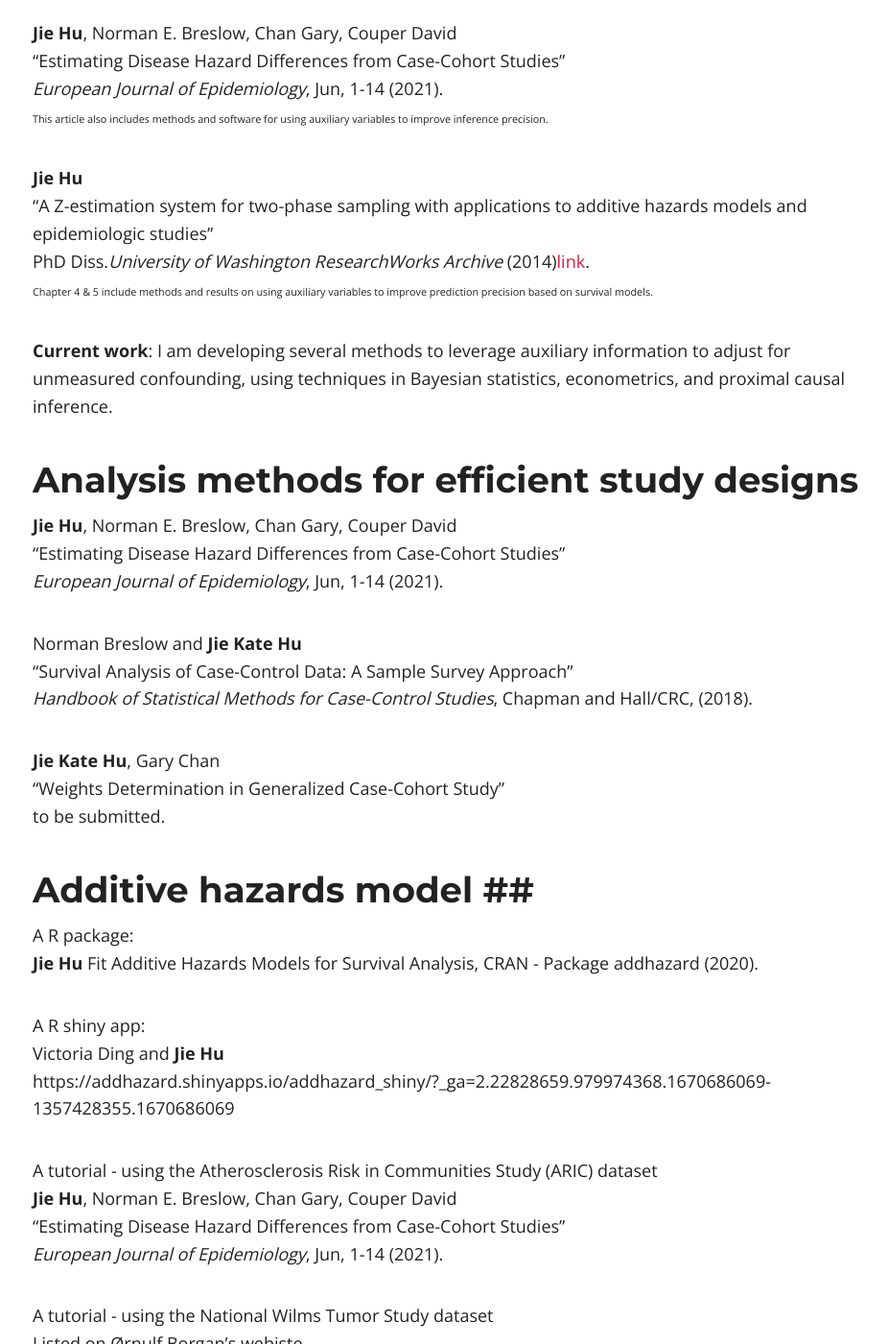
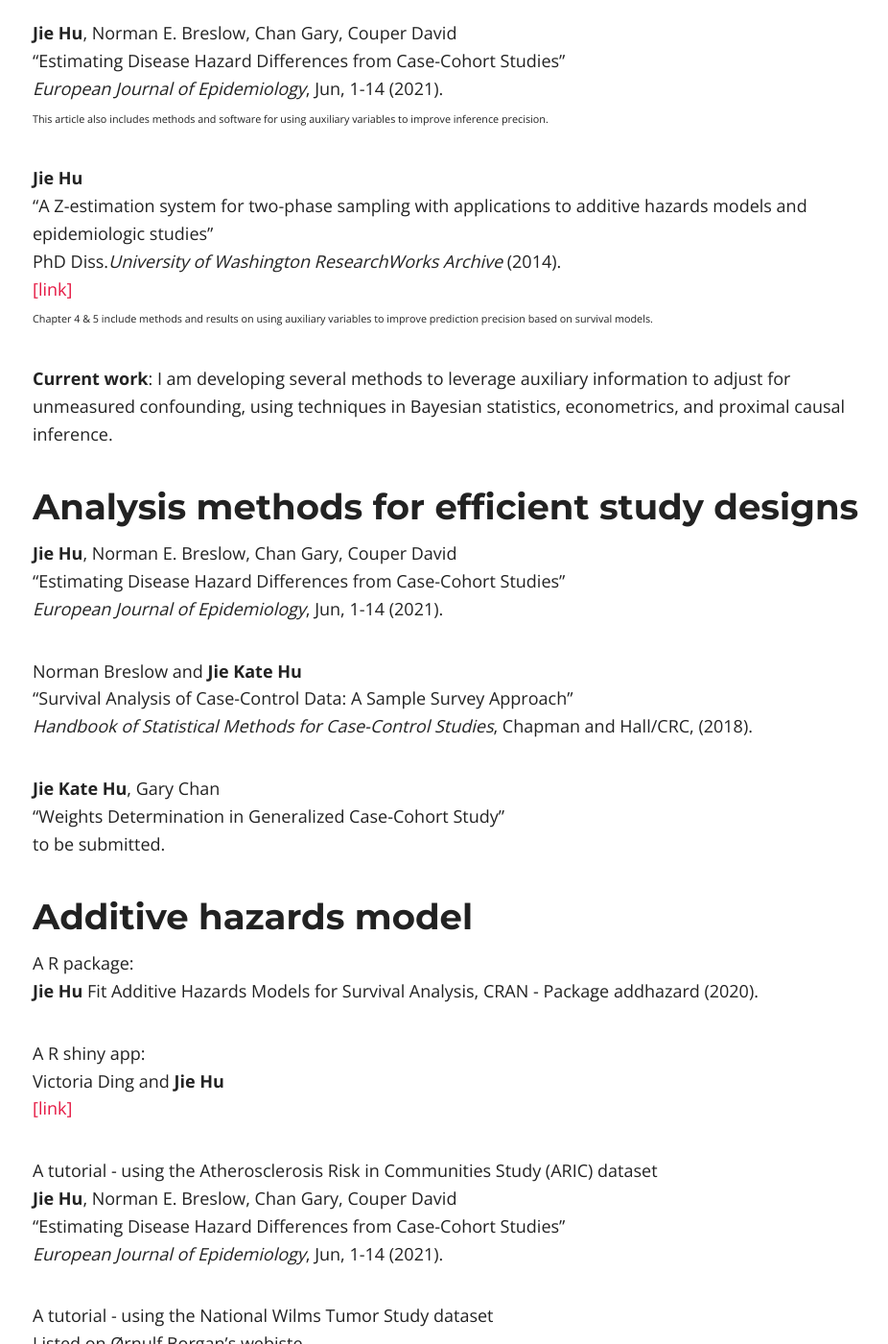
Before and after one commit to katehu/katehu.github.io, a Jekyll site: the page built from publications.md, in a window 1280 px wide and 1400 px high, scrolled down 919 px. Shown: the whole window at 96% size, without its empty margins (156-1082 px from the left). Built offline with Jekyll 4.4.1, drawn with Linux system fonts in a browser that asks for light colours; nearby versions of some CDN libraries.

Commit message:
Update publications.md

```diff
--- a/publications.md
+++ b/publications.md
@@ -41,7 +41,8 @@ in revision for *Nature Review Method Primer*
 
  **Jie Hu** <br/>
 "A Z-estimation system for two-phase sampling with applications to additive hazards models and epidemiologic studies" <br/>
-PhD Diss.*University of Washington ResearchWorks Archive* (2014)[link](https://digital.lib.washington.edu/researchworks/handle/1773/27427).<br/>
+PhD Diss.*University of Washington ResearchWorks Archive* (2014). <br/>
+   [[link]](https://digital.lib.washington.edu/researchworks/handle/1773/27427) <br/>
 <small> Chapter 4 & 5 include methods and results on using auxiliary variables to improve prediction precision based on survival models.<small>
 
 **Current work**: I am developing several methods to leverage auxiliary information to adjust for unmeasured confounding, using techniques in Bayesian statistics, econometrics, and proximal causal inference.<br/>
@@ -67,14 +68,14 @@ to be submitted. <br/>
 
 
 
-## Additive hazards model ## <a name="ah"></a>
+## Additive hazards model <a name="ah"></a>
 
 A R package:<br/>
 **Jie Hu** Fit Additive Hazards Models for Survival Analysis, CRAN - Package addhazard (2020).<br/>
 
 A R shiny app:<br/>
 Victoria Ding and **Jie Hu** <br/>
-https://addhazard.shinyapps.io/addhazard_shiny/?_ga=2.22828659.979974368.1670686069-1357428355.1670686069 <br/>
+[[link]](https://addhazard.shinyapps.io/addhazard_shiny/?_ga=2.22828659.979974368.1670686069-1357428355.1670686069) <br/>
 
 A tutorial - using the Atherosclerosis Risk in Communities Study (ARIC) dataset  <br/>
 **Jie Hu**, Norman E. Breslow, Chan Gary, Couper David <br/>
@@ -93,7 +94,7 @@ For  applied science researchers:  <br/>
 
 For semiparametric model developers
 "A Z-estimation system for two-phase sampling with applications to additive hazards models and epidemiologic studies" <br/>
-PhD Diss.*University of Washington ResearchWorks Archive* [link](https://digital.lib.washington.edu/researchworks/handle/1773/27427)(2014).
+PhD Diss.*University of Washington ResearchWorks Archive* (2014). [[link]](https://digital.lib.washington.edu/researchworks/handle/1773/27427)
 <small> Chapter 1 & 2 lay out on how to develop and extend semiparametric models systematically <small>
 
 
```
